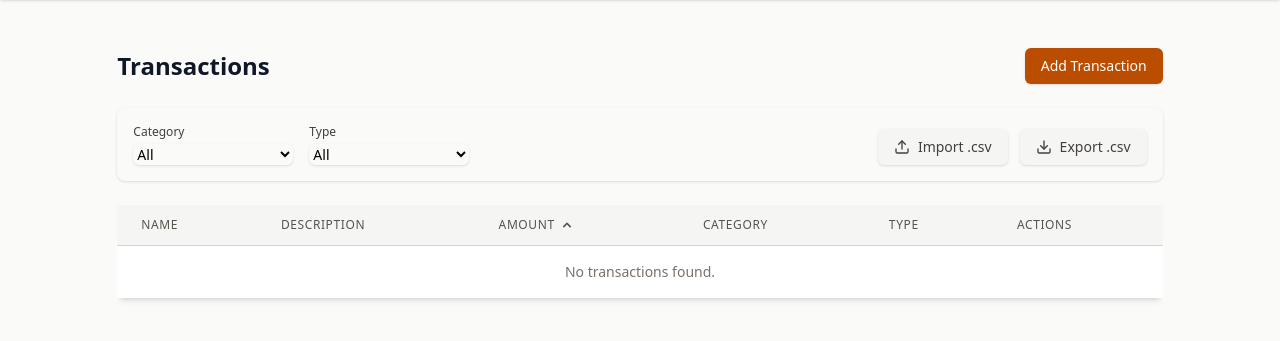
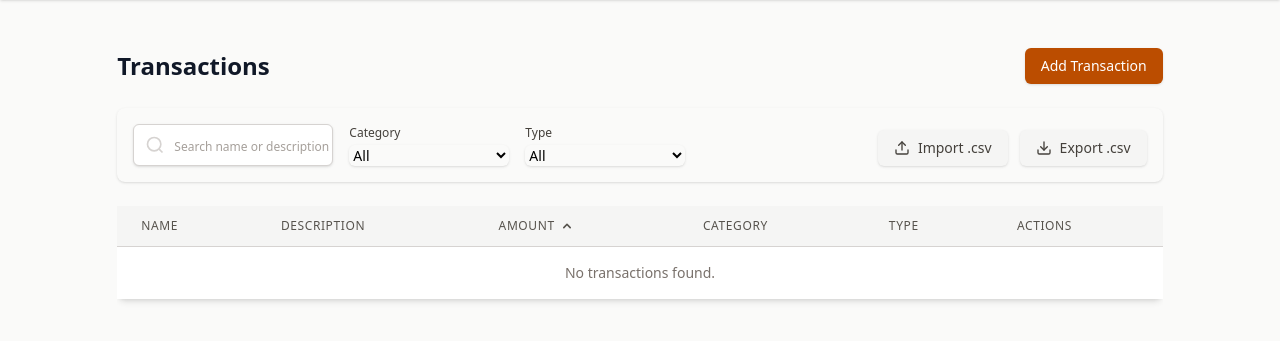
Before and after one commit to Burmese-AI/Financial-Transaction-Tracker, a Django app: template transactions/templates/dashboard.html in a window 1280 px wide. Shown: the part 64-405 px from the top of the page. Run offline with Django 5.2, Linux system fonts and the light colour scheme; the template is opened without the code that fills it, so the values that code supplies are empty; style sheets or scripts are compiled from the project's sources.

Commit message:
Enhance transaction filtering in TransactionListView and dashboard.html: Added search functionality and improved filter logic in the TransactionListView, allowing for more dynamic queries. Updated the dashboard template to include a search input for better user experience.

```diff
--- a/transactions/templates/dashboard.html
+++ b/transactions/templates/dashboard.html
@@ -19,18 +19,35 @@
     <form
       id="transaction-filters"
       hx-get="{% url 'dashboard' %}"
-      hx-trigger="change delay:200ms"
+      hx-trigger="change delay:200ms, keyup delay:400ms from:input"
       hx-target="#transaction-table-container"
       hx-swap="innerHTML"
       class="flex flex-wrap gap-4 items-end"
     >
+      <div class="relative flex flex-col justify-end">
+        <input
+          type="text"
+          id="search"
+          name="search"
+          value="{{ request.GET.search|default_if_none:'' }}"
+          class="block w-50 rounded-md border border-stone-300 bg-white shadow-sm focus:border-amber-500 focus:ring-amber-500 text-base pl-10 py-2 transition placeholder-stone-400 placeholder:text-xs"
+          placeholder="Search name or description"
+          autocomplete="off"
+          style="height: 42px;"
+        />
+        <span class="absolute left-3 top-1/2 transform -translate-y-1/2 text-stone-300 pointer-events-none">
+          <svg xmlns="http://www.w3.org/2000/svg" class="h-5 w-5" fill="none" viewBox="0 0 24 24" stroke="currentColor">
+            <circle cx="11" cy="11" r="8" stroke="currentColor" stroke-width="2" fill="none"/>
+            <line x1="21" y1="21" x2="16.65" y2="16.65" stroke="currentColor" stroke-width="2"/>
+          </svg>
+        </span>
+      </div>
       <div>
         <label for="category" class="block text-xs font-medium text-stone-700 mb-1">Category</label>
         <select
           id="category"
           name="category"
           class="block w-40 rounded-md border-stone-300 shadow-sm focus:border-amber-500 focus:ring-amber-500 text-sm"
-          hx-trigger="change"
         >
           <option value="">All</option>
           {% for category in categories %}
@@ -44,7 +61,6 @@
           id="type"
           name="type"
           class="block w-40 rounded-md border-stone-300 shadow-sm focus:border-amber-500 focus:ring-amber-500 text-sm"
-          hx-trigger="change"
         >
           <option value="">All</option>
           {% for t in types %}
```
Also changed, not shown: transactions/views.py (+17 -8 lines).
